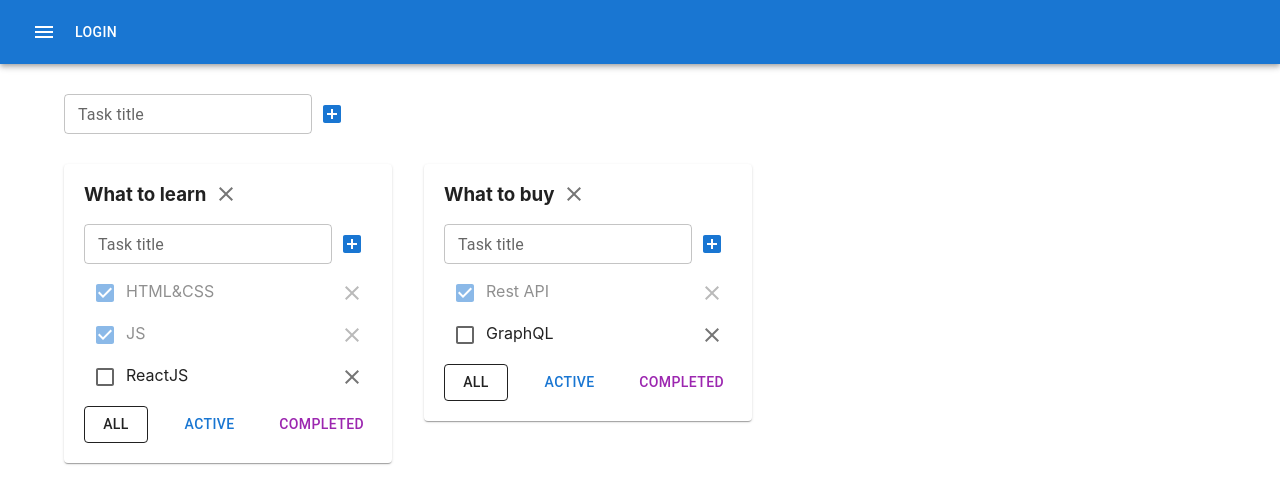
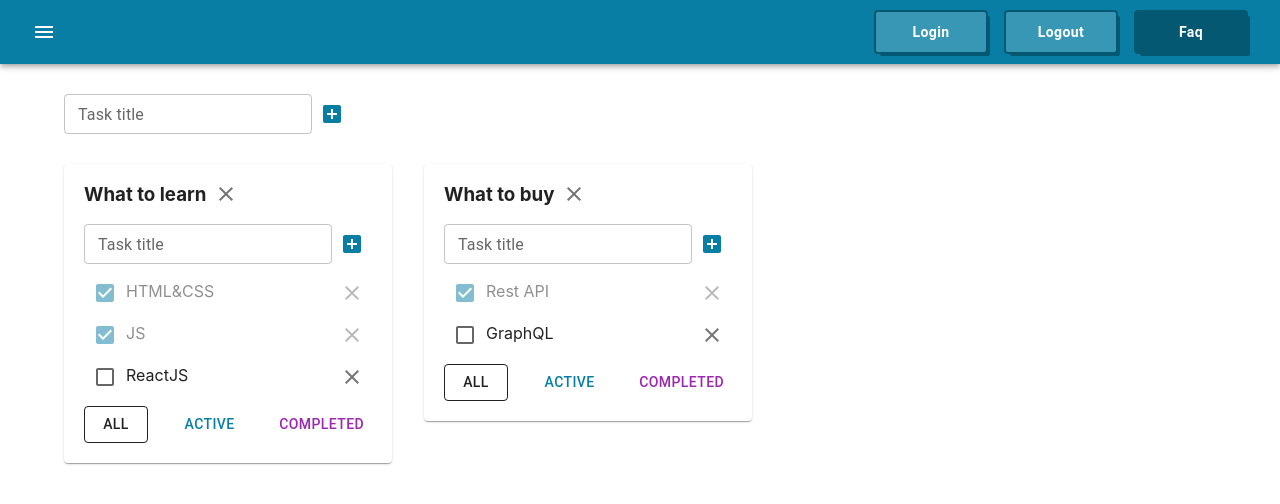
Before and after one commit to Setnad1177/todolist-advanced, a React (Create React App) app: page / in a window 1280 px wide. Shown: the top 504 px of the page. Built offline with nearby package versions, Linux system fonts and the light colour scheme.

Commit message:
Material UI: Styled components, Themed components, Theme, Palette

```diff
--- a/src/App.css
+++ b/src/App.css
@@ -1,8 +1,8 @@
 .is-done {
-  opacity: 0.5;
+    opacity: 0.5;
 }
 
 .todolist-title-container {
-  display: flex;
-  align-items: center;
+    display: flex;
+    align-items: center;
 }
--- a/src/App.tsx
+++ b/src/App.tsx
@@ -10,9 +10,11 @@ import Button from "@mui/material/Button"
 import IconButton from "@mui/material/IconButton"
 import MenuIcon from "@mui/icons-material/Menu"
 //Material UI imports for App Bar end
-import Container from '@mui/material/Container'
-import Grid from '@mui/material/Grid2';
-import Paper from '@mui/material/Paper'
+import Container from "@mui/material/Container"
+import Grid from "@mui/material/Grid2";
+import Paper from "@mui/material/Paper"
+import {MenuButton} from "./MenuButton"
+import { createTheme, ThemeProvider } from '@mui/material/styles'
 
 // Type definitions for Task and Filter
 export type TaskType = {
@@ -36,6 +38,14 @@ type TodolistType = {
 
 // Main App component
 export function App() {
+    const theme = createTheme({
+        palette: {
+            primary: {
+                main: '#087EA4',
+            },
+        },
+    })
+
     let todolistID1 = v1()  // ID for "What to learn"
     let todolistID2 = v1()  // ID for "What to buy"
 
@@ -139,17 +149,22 @@ export function App() {
     return (
         <div>
             {/*App Bar MUI*/}
-            <AppBar position="static" sx={{ mb: '30px' }}>
-                <Toolbar>
+            <ThemeProvider theme={theme}>
+            <AppBar position="static" sx={{mb: "30px"}}>
+                <Toolbar sx={{display: "flex", justifyContent: "space-between"}}>
                     <IconButton color="inherit">
                         <MenuIcon/>
                     </IconButton>
-                    <Button color="inherit">Login</Button>
+                    <div>
+                        <MenuButton>Login</MenuButton>
+                        <MenuButton>Logout</MenuButton>
+                        <MenuButton background={theme.palette.primary.dark}>Faq</MenuButton>
+                    </div>
                 </Toolbar>
             </AppBar>
 
             <Container fixed>
-                <Grid container sx={{ mb: '30px' }}>
+                <Grid container sx={{mb: "30px"}}>
 
                     {/* Use AddItemForm to add a new todolist */}
                     <AddItemForm addItem={addTodolist}/>
@@ -172,7 +187,7 @@ export function App() {
 
                         return (
                             <Grid>
-                        <Paper sx={{ p: '0 20px 20px 20px' }}>
+                                <Paper sx={{p: "0 20px 20px 20px"}}>
                                     <Todolist
                                         key={tl.id} // Use the todolist ID as a unique key
                                         todolistId={tl.id} // Pass todolist ID to the Todolist component
@@ -193,6 +208,7 @@ export function App() {
                     })}
                 </Grid>
             </Container>
+            </ThemeProvider>
         </div>
     )
 }
--- a/src/EditableSpan.tsx
+++ b/src/EditableSpan.tsx
@@ -27,9 +27,9 @@ export const EditableSpan = ({value, onChange}: PropsType) => {
         <>
             {editMode ? (
                 <TextField
-                    variant={'outlined'}
+                    variant={"outlined"}
                     value={title}
-                    size={'small'}
+                    size={"small"}
                     onChange={changeTitleHandler}
                     onBlur={deactivateEditModeHandler}
                     autoFocus
--- /dev/null
+++ b/src/MenuButton.tsx
@@ -0,0 +1,21 @@
+import { styled, useTheme } from "@mui/material/styles";
+import Button from "@mui/material/Button";
+
+type MenuButtonProps = {
+    background?: string;
+};
+
+// Получаем доступ к теме внутри styled компонента
+export const MenuButton = styled(Button, {
+    shouldForwardProp: (prop) => prop !== "background",
+})<MenuButtonProps>(({ background, theme }) => ({
+    minWidth: "110px",
+    fontWeight: "bold",
+    boxShadow: `0 0 0 2px ${theme.palette.primary.dark}, 4px 4px 0 0 ${theme.palette.primary.dark}`,
+    borderRadius: "2px",
+    textTransform: "capitalize",
+    margin: "0 10px",
+    padding: "8px 24px",
+    color: theme.palette.primary.contrastText,
+    background: background || theme.palette.primary.light,
+}));
--- /dev/null
+++ b/src/Todolist.styles.ts
@@ -0,0 +1,12 @@
+import {SxProps} from "@mui/material"
+
+export const filterButtonsContainerSx: SxProps = {
+    display: "flex",
+    justifyContent: "space-between",
+}
+
+export const getListItemSx = (isDone: boolean): SxProps => ({
+    p: 0,
+    justifyContent: "space-between",
+    opacity: isDone ? 0.5 : 1,
+})
--- a/src/Todolist.tsx
+++ b/src/Todolist.tsx
@@ -12,6 +12,7 @@ import Checkbox from "@mui/material/Checkbox";
 import List from "@mui/material/List"
 import ListItem from "@mui/material/ListItem"
 import Box from "@mui/material/Box"
+import {filterButtonsContainerSx, getListItemSx} from "./Todolist.styles"
 
 type PropsType = {
     title: string
@@ -88,11 +89,7 @@ export const Todolist = (props: PropsType) => {
 
                             return <ListItem
                                 key={task.id}
-                                sx={{
-                                    p: 0,
-                                    justifyContent: "space-between",
-                                    opacity: task.isDone ? 0.5 : 1,
-                                }}
+                                sx={getListItemSx(task.isDone)}
                                 disableGutters
                                 disablePadding
                                 className={task.isDone ? "is-done" : ""}>
@@ -108,7 +105,7 @@ export const Todolist = (props: PropsType) => {
                     </List>
             }
 
-            <Box sx={{display: "flex", justifyContent: "space-between"}}>{/*...*/}
+            <Box sx={filterButtonsContainerSx}>{/*...*/}
                 <Button
                     variant={filter === "all" ? "outlined" : "text"}
                     color={"inherit"}
```
Also changed, not shown: src/AddItemForm.tsx (+15 -15 lines). Lines whose indentation alone changed are shown as unchanged.
